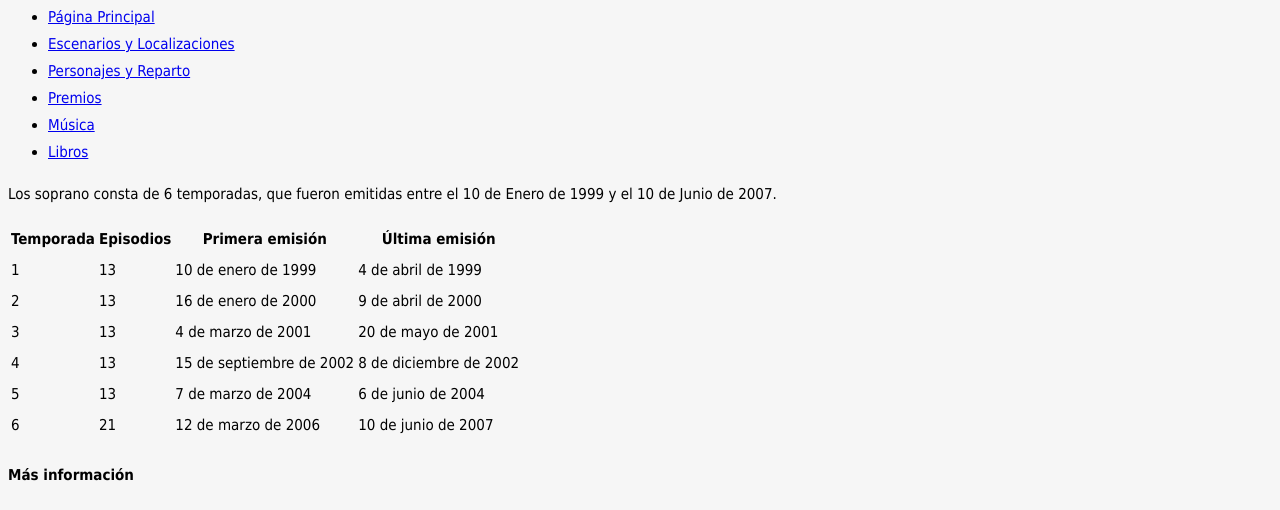
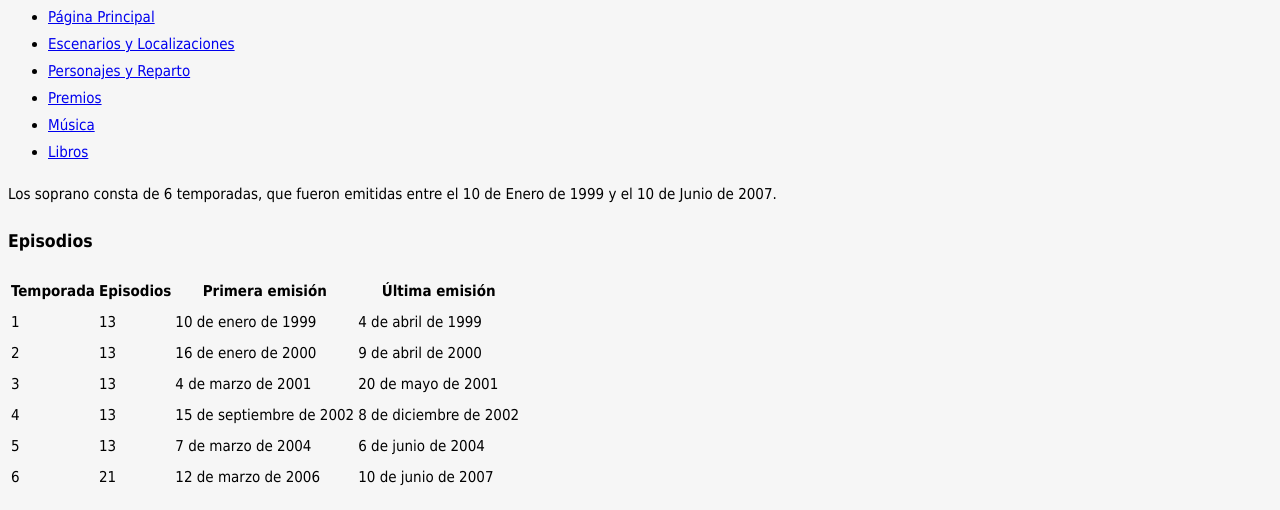
Before and after one commit to UO264162/UO264162.github.io, a plain HTML site: page Temporadas.html in a window 1280 px wide. Shown: the part 349-859 px from the top of the page. Drawn offline with Linux system fonts and the light colour scheme.

Commit message:
Update Temporadas.html

```diff
--- a/Temporadas.html
+++ b/Temporadas.html
@@ -26,7 +26,9 @@
 		</header>
 		<main>
 				<p> Los soprano consta de 6 temporadas, que fueron emitidas entre el 10 de Enero de 1999 y el 10 de Junio de 2007.</p>
-
+		</main>
+		<section>
+			<h3>Episodios</h3>
 				<table>
 					<tr>
 						<th> Temporada </th>
@@ -72,7 +74,7 @@
 					</tr>
 
 				</table>
-		</main>
+		</section>
 		<footer>
 
 			<h4>Más información</h4>
```
